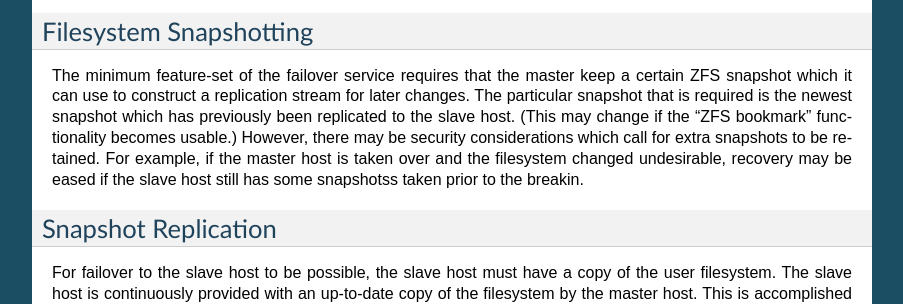
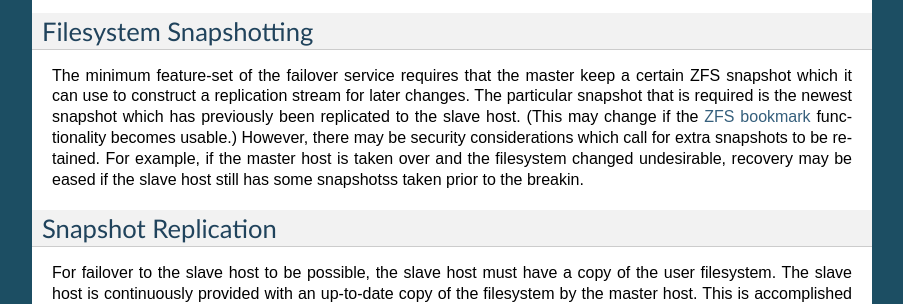
Before and after one commit to ClusterHQ/flocker, a Sphinx documentation site: the page built from docs/architecture/failover.rst, in a window 1280 px wide and 900 px high, scrolled down 574 px. Shown: the part 193-497 px from the top of the window, without its empty margins (198-1101 px from the left). Built offline with Sphinx 7.4.7, drawn with Linux system fonts in a browser that asks for light colours; part of the change alters nothing that is shown.

```diff
--- a/docs/architecture/failover.rst
+++ b/docs/architecture/failover.rst
@@ -42,7 +42,7 @@ Filesystem Snapshotting
 
 The minimum feature-set of the failover service requires that the master keep a certain ZFS snapshot which it can use to construct a replication stream for later changes.
 The particular snapshot that is required is the newest snapshot which has previously been replicated to the slave host.
-(This may change if the "ZFS bookmark" functionality becomes usable.)
+(This may change if the `ZFS bookmark <https://www.illumos.org/issues/4369>`_ functionality becomes usable.)
 However, there may be security considerations which call for extra snapshots to be retained.
 For example, if the master host is taken over and the filesystem changed undesirable, recovery may be eased if the slave host still has some snapshotss taken prior to the breakin.
 
```
